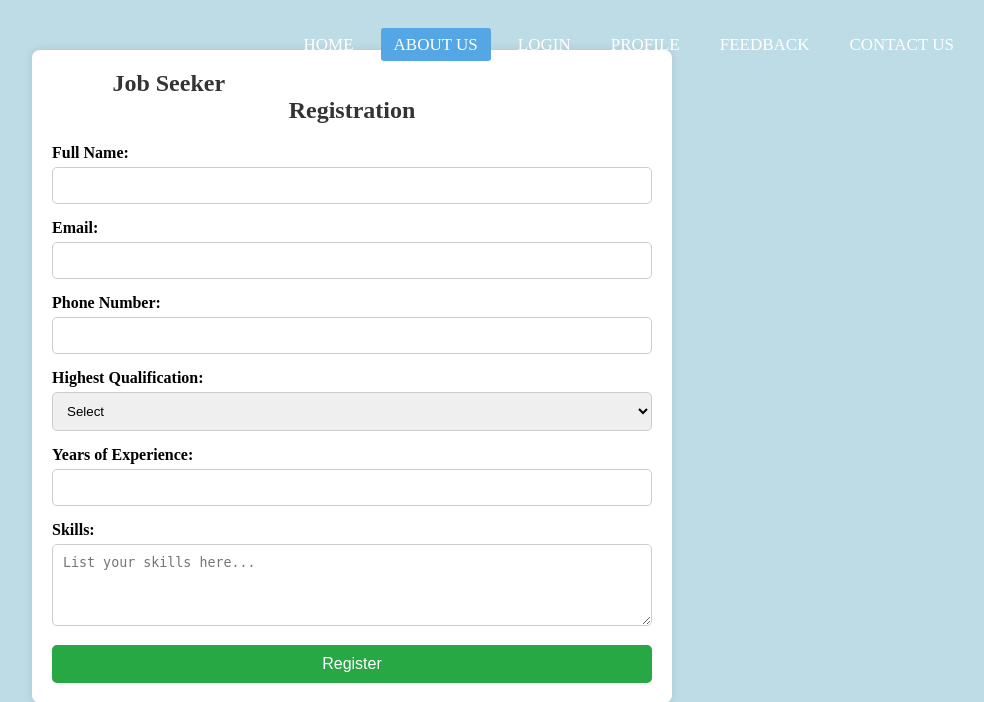
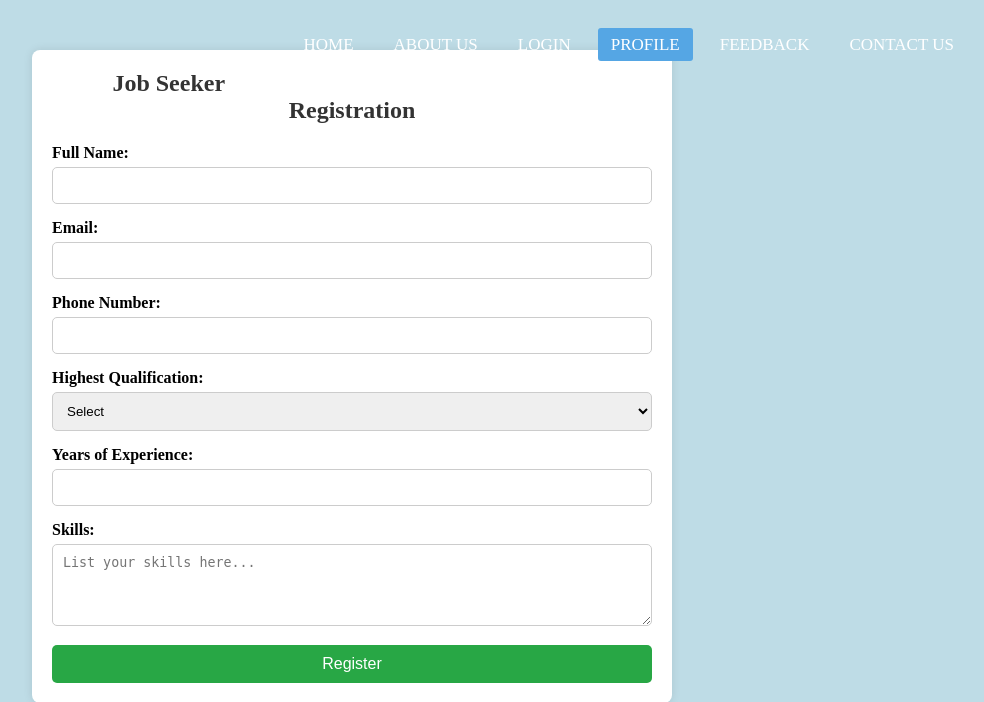
Before and after one commit to Laxshali/CareerHunt, a PHP site: page /Jobseeker.html in a window 1280 px wide. Shown: the part 80-782 px from the top of the page, without its empty margins (288-1272 px from the left). Run offline with PHP 8.4, Linux system fonts and the light colour scheme.

Commit message:
link the profile page

```diff
--- a/Jobseeker.html
+++ b/Jobseeker.html
@@ -12,9 +12,9 @@
         <label class="logo">CAREERHUNT</label>
         <ul>
             <li><a href="index.html">Home</a></li>
-            <li><a class="active" href="AboutNew.html">About Us</a></li>
+            <li><a href="AboutNew.html">About Us</a></li>
             <li><a href="loginNew.html">Login</a></li>
-            <li><a href="#">Profile</a></li>
+            <li><a class="active" href="Jobseeker.html">Profile</a></li>
             <li><a href="FeedbackRate.html">Feedback</a></li>
             <li><a href="contactnew.html">Contact us</a></li>
         </ul>
--- a/css/style.css
+++ b/css/style.css
@@ -115,6 +115,6 @@ a.active,a:hover{
 }
 section{
     background-image: url('../images/bg.jpg');
-    background-size: 1200px;
+    background-size: cover;
     height: calc(100vh - 80px);
 }
--- a/index.html
+++ b/index.html
@@ -7,7 +7,7 @@
         <link rel="stylesheet" href="css/style.css">
 
     </head>
-    <body style="background-image: url(images/bg.jpg);">
+    <body  style="background-image: url(images/bg.jpg);">
 
         <nav>
             <label class="logo">CAREERHUNT</label>
@@ -15,7 +15,7 @@
                 <li><a class="active" href="Homenew.html">Home</a></li>
                 <li><a href="AboutNew.html">About Us</a></li>
                 <li><a href="loginNew.html">Login</a></li>
-                <li><a href="#">Profile</a></li>
+                <li><a href="Jobseeker.html">Profile</a></li>
                 <li><a href="FeedbackRate.html">Feedback</a></li>
                 <li><a href="contactnew.html">Contact us</a></li>
             </ul>
```
